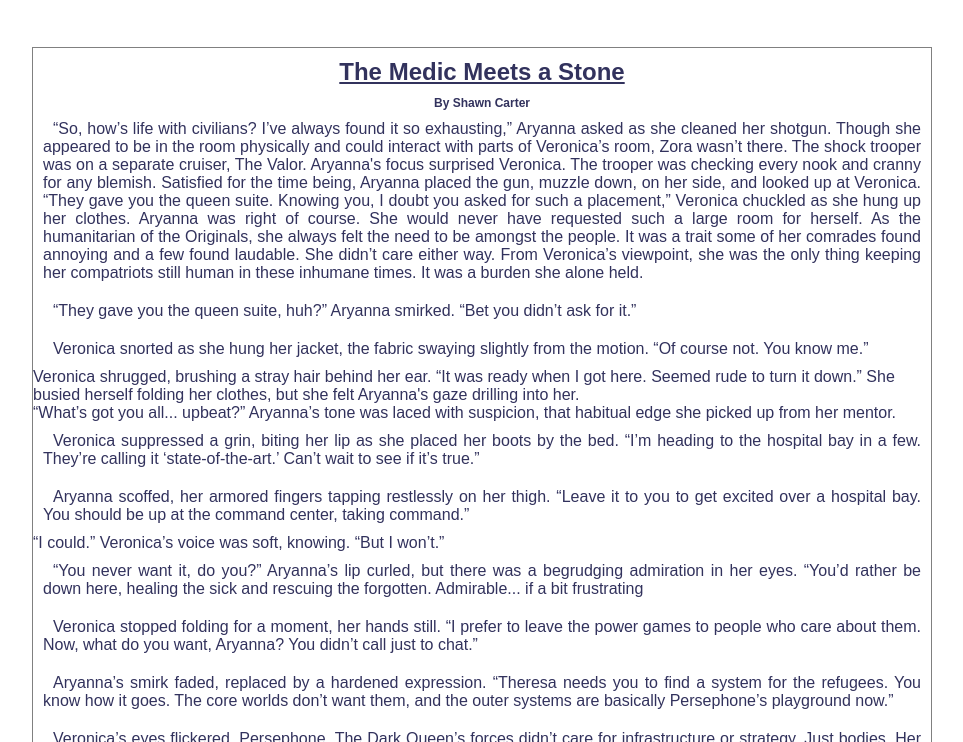
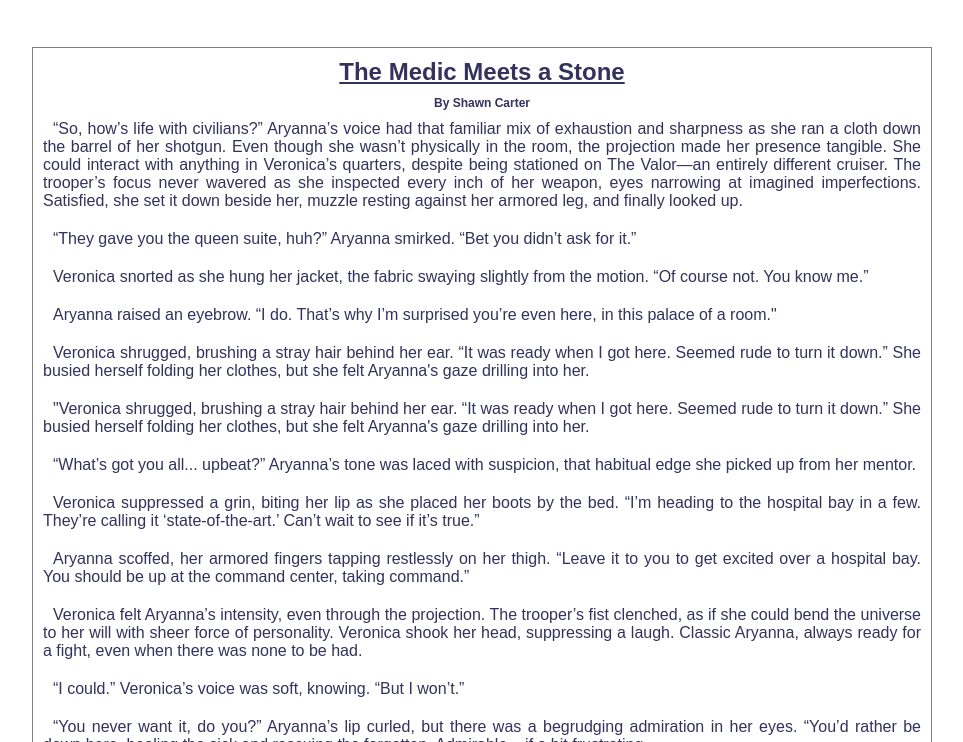
Before and after one commit to ShawnCart3r/Officialwritingwebsite, a plain HTML site: page pages/worldship/stone.html in a window 1280 px wide. Shown: the part 210-952 px from the top of the page, without its empty margins (158-1121 px from the left). Drawn offline with Linux system fonts and the light colour scheme.

Commit message:
Update stone.html

```diff
--- a/pages/worldship/stone.html
+++ b/pages/worldship/stone.html
@@ -40,12 +40,14 @@
                 <h1 class="author">By Shawn Carter</h1>
                 <div class="content__story">
                     <p class="paragraph">
+“So, how’s life with civilians?” Aryanna’s voice had that familiar mix of exhaustion and sharpness as she ran a cloth down the barrel of her shotgun. Even though she wasn’t physically in the room, the projection made her presence tangible. She could interact with anything in Veronica’s quarters, despite being stationed on The Valor—an entirely different cruiser. The trooper’s focus never wavered as she inspected every inch of her weapon, eyes narrowing at imagined imperfections. Satisfied, she set it down beside her, muzzle resting against her armored leg, and finally looked up.
 
 
-                        “So, how’s life with civilians? I’ve always found it so exhausting,” Aryanna asked as she cleaned her shotgun. Though she appeared to be in the room physically and could interact with parts of Veronica’s room, Zora wasn’t there. The shock trooper was on a separate cruiser, The Valor. Aryanna's focus surprised Veronica.  The trooper was checking every nook and cranny for any blemish. Satisfied for the time being, Aryanna placed the gun, muzzle down, on her side, and looked up at Veronica. “They gave you the queen suite. Knowing you, I doubt you asked for such a placement,” Veronica chuckled as she hung up her clothes. Aryanna was right of course. She would never have requested such a large room for herself. As the humanitarian of the Originals, she always felt the need to be amongst the people. It was a trait some of her comrades found annoying and a few found laudable. She didn’t care either way. From Veronica’s viewpoint, she was the only thing keeping her compatriots still human in these inhumane times. It was a burden she alone held.
+
 
 
                     </p>
+
 
                     <p class="paragraph">
 “They gave you the queen suite, huh?” Aryanna smirked. “Bet you didn’t ask for it.”
@@ -58,7 +60,8 @@
 
 
                     </p>
-                    <p class="Aryanna raised an eyebrow. “I do. That’s why I’m surprised you’re even here, in this palace of a room.”
+                    <p class="paragraph">
+                        Aryanna raised an eyebrow. “I do. That’s why I’m surprised you’re even here, in this palace of a room."
 
 
 
@@ -68,8 +71,8 @@
                         Veronica shrugged, brushing a stray hair behind her ear. “It was ready when I got here. Seemed rude to turn it down.” She busied herself folding her clothes, but she felt Aryanna's gaze drilling into her.
 
                     </p>
-                    <p class="Veronica shrugged, brushing a stray hair behind her ear. “It was ready when I got here. Seemed rude to turn it down.” She busied herself folding her clothes, but she felt Aryanna's gaze drilling into her.
-
+                    <p class="paragraph">
+"Veronica shrugged, brushing a stray hair behind her ear. “It was ready when I got here. Seemed rude to turn it down.” She busied herself folding her clothes, but she felt Aryanna's gaze drilling into her.
 
 
                     </p>
@@ -89,8 +92,8 @@ Aryanna scoffed, her armored fingers tapping restlessly on her thigh. “Leave i
 
 
                     </p>
-                    <p class="Veronica felt Aryanna’s intensity, even through the projection. The trooper’s fist clenched, as if she could bend the universe to her will with sheer force of personality. Veronica shook her head, suppressing a laugh. Classic Aryanna, always ready for a fight, even when there was none to be had.
-
+                    <p class="paragraph">
+Veronica felt Aryanna’s intensity, even through the projection. The trooper’s fist clenched, as if she could bend the universe to her will with sheer force of personality. Veronica shook her head, suppressing a laugh. Classic Aryanna, always ready for a fight, even when there was none to be had.
 
 
                     </p>
```
